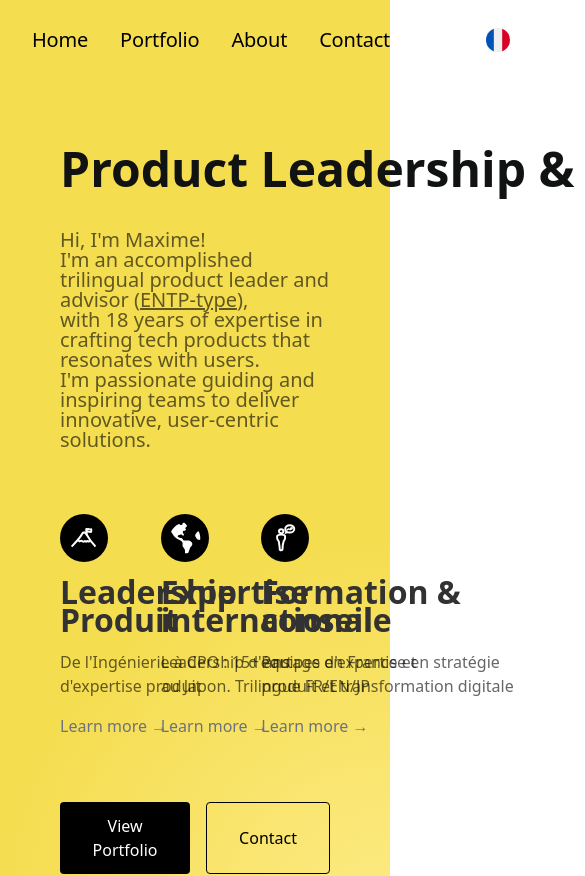
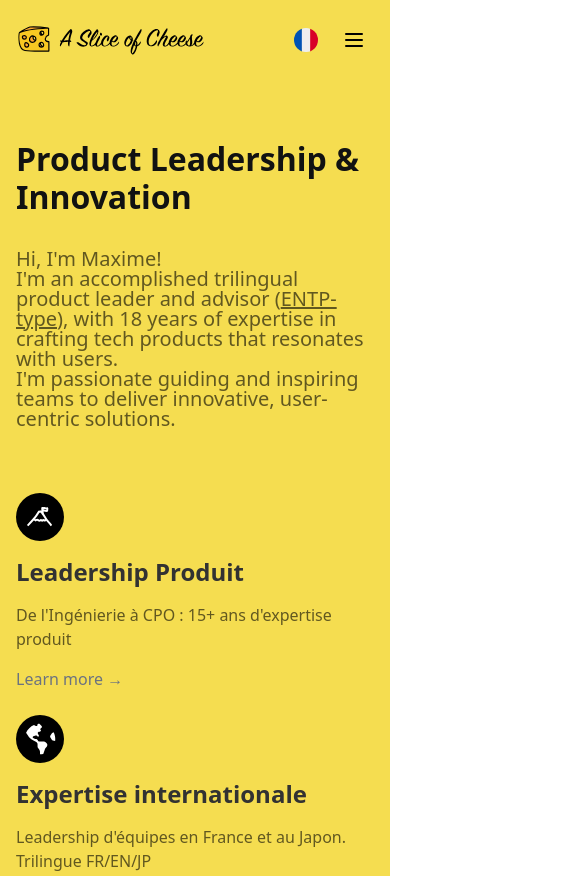
Before and after one commit to Refervesco/portfolio2, a React (Vite) app: page / in a window 390 px wide. Shown: the top 876 px of the page, 585 px wide, since content can reach past the window. Built offline with nearby package versions, Linux system fonts and the light colour scheme; the HTML template or start-up script is replaced by a standard one.

Commit message:
Corrected responsiveness issues for mobile version

```diff
--- a/src/components/portfolio/Hero.jsx
+++ b/src/components/portfolio/Hero.jsx
@@ -1,10 +1,8 @@
-// src/components/portfolio/Hero.jsx
 import React from 'react';
 import leadership from '../../assets/leadership-1.svg';
 import expertise from '../../assets/expertise-internationale.svg';
 import advisory from '../../assets/advisory-3.svg';
 
-// src/components/portfolio/Hero.jsx
 const Hero = () => {
     return (
       <div className="w-full min-h-[756px] bg-[#F5DD50] relative">
@@ -18,14 +16,10 @@ const Hero = () => {
           }}
         />
 
-        <div className="relative z-10 max-w-[1440px] mx-auto px-[60px] py-[60px] flex flex-col min-h-[756px]">
-          {/* Title */}
+        <div className="relative z-10 max-w-[1440px] mx-auto px-4 md:px-[60px] py-[60px] flex flex-col min-h-[756px]">
+          {/* Title - Made responsive */}
           <h1
-            className="font-roboto text-[48px] font-bold leading-[120%] text-[#111212] text-left mb-8"
-            style={{
-              width: '850px',
-              flexShrink: 0,
-            }}
+            className="font-roboto text-[32px] md:text-[48px] font-bold leading-[120%] text-[#111212] text-left mb-8 max-w-full md:max-w-[850px]"
           >
             Product Leadership & Innovation
           </h1>
@@ -37,90 +31,68 @@ const Hero = () => {
           >
             <p>Hi, I'm Maxime!</p>
             <p>
-              I'm an accomplished trilingual product leader and advisor (<a href="#" className="underline">ENTP-type</a>), <br></br>with 18 years of expertise in crafting tech products that resonates with users.
+              I'm an accomplished trilingual product leader and advisor (<a href="#" className="underline">ENTP-type</a>), <br className="hidden md:block" />with 18 years of expertise in crafting tech products that resonates with users.
             </p>
             <p>
               I'm passionate guiding and inspiring teams to deliver innovative, user-centric solutions.
             </p>
           </div>
 
-        {/* Three sections with specific width for each column */}
-            <div className="grid grid-cols-3 gap-[32px] mb-16">
-                {/* Each section is exactly 262px wide */}
-                <div className="w-[262px]">
+          {/* Three sections - Made responsive */}
+          <div className="grid grid-cols-1 md:grid-cols-3 gap-6 md:gap-[32px] mb-16">
+            {/* Each section - Width adjusts for mobile */}
+            <div className="w-full md:w-[262px]">
                 <div className="bg-black rounded-full w-12 h-12 flex items-center justify-center mb-4">
                   <img src={leadership} alt="" className="w-10 h-10" />
                 </div>
                 <h2
-                    className="font-roboto text-[32px] font-bold text-[#323232] mb-4"
-                    style={{
-                        width: '262px',
-                        height: '56px',
-                        lineHeight: '28px',
-                        fontFeatureSettings: '"liga" off, "clig" off'
-                    }}
+                  className="font-roboto text-[24px] md:text-[32px] font-bold text-[#323232] mb-4 leading-tight"
                 >
                   Leadership Produit
                 </h2>
-                    <p className="mb-4 font-roboto text-[16px] text-black" style={{ opacity: 0.6 }}>De l'Ingénierie à CPO : 15+ ans d'expertise produit</p>
+                <p className="mb-4 font-roboto text-[16px] text-black" style={{ opacity: 0.6 }}>
+                  De l'Ingénierie à CPO : 15+ ans d'expertise produit
+                </p>
                 <a href="#" className="text-gray-500">Learn more →</a>
             </div>
 
             {/* Expertise */}
-                <div className="w-[262px]">
+            <div className="w-full md:w-[262px]">
                 <div className="bg-black rounded-full w-12 h-12 flex items-center justify-center mb-4">
                   <img src={expertise} alt="" className="w-10 h-10" />
                 </div>
                 <h2
-                    className="font-roboto text-[32px] font-bold text-[#323232] mb-4"
-                    style={{
-                        width: '262px',
-                        height: '56px',
-                        display: 'flex',
-                        flexDirection: 'column',
-                        justifyContent: 'center',
-                        flexShrink: 0,
-                        alignSelf: 'stretch',
-                        lineHeight: '28px',
-                        fontFeatureSettings: '"liga" off, "clig" off'
-                    }}
+                  className="font-roboto text-[24px] md:text-[32px] font-bold text-[#323232] mb-4 leading-tight"
                 >
                   Expertise internationale
                 </h2>
-                    <p className="mb-4 font-roboto text-[16px] text-black" style={{ opacity: 0.6 }}>Leadership d'équipes en France et au Japon. Trilingue FR/EN/JP</p>
+                <p className="mb-4 font-roboto text-[16px] text-black" style={{ opacity: 0.6 }}>
+                  Leadership d'équipes en France et au Japon. Trilingue FR/EN/JP
+                </p>
                 <a href="#" className="text-gray-500">Learn more →</a>
             </div>
 
             {/* Formation */}
-                <div className="w-[262px]">
+            <div className="w-full md:w-[262px]">
                 <div className="bg-black rounded-full w-12 h-12 flex items-center justify-center mb-4">
                   <img src={advisory} alt="" className="w-10 h-10" />
                 </div>
                 <h2
-                    className="font-roboto text-[32px] font-bold text-[#323232] mb-4"
-                    style={{
-                        width: '262px',
-                        height: '56px',
-                        display: 'flex',
-                        flexDirection: 'column',
-                        justifyContent: 'center',
-                        flexShrink: 0,
-                        alignSelf: 'stretch',
-                        lineHeight: '28px',
-                        fontFeatureSettings: '"liga" off, "clig" off'
-                    }}
+                  className="font-roboto text-[24px] md:text-[32px] font-bold text-[#323232] mb-4 leading-tight"
                 >
                   Formation & conseil
                 </h2>
-                    <p className="mb-4 font-roboto text-[16px] text-black" style={{ opacity: 0.6 }}>Partage d'expertise en stratégie produit et transformation digitale</p>
+                <p className="mb-4 font-roboto text-[16px] text-black" style={{ opacity: 0.6 }}>
+                  Partage d'expertise en stratégie produit et transformation digitale
+                </p>
                 <a href="#" className="text-gray-500">Learn more →</a>
             </div>
           </div>
 
-            {/* Buttons */}
-            <div className="flex gap-4">
-                <button className="px-8 py-3 bg-black text-white rounded">View Portfolio</button>
-                <button className="px-8 py-3 border border-black rounded">Contact</button>
+          {/* Buttons - Made responsive */}
+          <div className="flex flex-col sm:flex-row gap-4">
+              <button className="w-full sm:w-auto px-8 py-3 bg-black text-white rounded">View Portfolio</button>
+              <button className="w-full sm:w-auto px-8 py-3 border border-black rounded">Contact</button>
           </div>
         </div>
       </div>
--- a/src/components/portfolio/TopMenu.jsx
+++ b/src/components/portfolio/TopMenu.jsx
@@ -1,4 +1,5 @@
 import React, { useState, useEffect, useRef } from 'react';
+import { Menu, X } from 'lucide-react';
 import logo from '../../assets/logo.svg';
 import frflag from '../../assets/fr-round.svg';
 import enflag from '../../assets/en-round.svg';
@@ -6,13 +7,18 @@ import jaflag from '../../assets/ja-round.svg';
 
 const TopMenu = () => {
   const [isLanguageOpen, setIsLanguageOpen] = useState(false);
+  const [isMobileMenuOpen, setIsMobileMenuOpen] = useState(false);
   const languageMenuRef = useRef(null);
+  const mobileMenuRef = useRef(null);
 
-  // Handle click outside
+  // Handle click outside for language menu
   useEffect(() => {
     const handleClickOutside = (event) => {
       if (languageMenuRef.current && !languageMenuRef.current.contains(event.target)) {
         setIsLanguageOpen(false);
+      }
+      if (mobileMenuRef.current && !mobileMenuRef.current.contains(event.target)) {
+        setIsMobileMenuOpen(false);
       }
     };
 
@@ -22,9 +28,16 @@ const TopMenu = () => {
     };
   }, []);
 
+  const menuItems = [
+    { text: 'Home', href: '#' },
+    { text: 'Portfolio', href: '#' },
+    { text: 'About', href: '#' },
+    { text: 'Contact', href: '#' }
+  ];
+
   return (
-    <header className="h-20 w-full">
-      <div className="w-full mx-auto px-8 h-full">
+    <header className="h-20 w-full relative">
+      <div className="w-full mx-auto px-4 md:px-8 h-full">
         <div className="flex justify-between items-center h-full">
           {/* Logo section */}
           <div className="flex items-center">
@@ -35,66 +48,89 @@ const TopMenu = () => {
             />
           </div>
 
-          {/* Navigation and Flag section */}
-          <div className="flex items-center">
+          {/* Desktop Navigation and Flag section */}
+          <div className="hidden md:flex items-center">
             <nav className="flex gap-8 mr-8">
-              <a href="#" className="font-roboto text-[20px] leading-[150%] tracking-[-0.2px] text-black relative group inline-block text-center">
-                <span className="block font-normal group-hover:opacity-0 transition-opacity">Home</span>
-                <span className="block font-medium absolute top-0 left-1/2 -translate-x-1/2 opacity-0 group-hover:opacity-100 transition-opacity whitespace-nowrap">Home</span>
-              </a>
-              <a href="#" className="font-roboto text-[20px] leading-[150%] tracking-[-0.2px] text-black relative group inline-block text-center">
-                <span className="block font-normal group-hover:opacity-0 transition-opacity">Portfolio</span>
-                <span className="block font-medium absolute top-0 left-1/2 -translate-x-1/2 opacity-0 group-hover:opacity-100 transition-opacity whitespace-nowrap">Portfolio</span>
-              </a>
-              <a href="#" className="font-roboto text-[20px] leading-[150%] tracking-[-0.2px] text-black relative group inline-block text-center">
-                <span className="block font-normal group-hover:opacity-0 transition-opacity">About</span>
-                <span className="block font-medium absolute top-0 left-1/2 -translate-x-1/2 opacity-0 group-hover:opacity-100 transition-opacity whitespace-nowrap">About</span>
-              </a>
-              <a href="#" className="font-roboto text-[20px] leading-[150%] tracking-[-0.2px] text-black relative group inline-block text-center">
-                <span className="block font-normal group-hover:opacity-0 transition-opacity">Contact</span>
-                <span className="block font-medium absolute top-0 left-1/2 -translate-x-1/2 opacity-0 group-hover:opacity-100 transition-opacity whitespace-nowrap">Contact</span>
-              </a>
+              {menuItems.map((item) => (
+                <a
+                  key={item.text}
+                  href={item.href}
+                  className="font-roboto text-[20px] leading-[150%] tracking-[-0.2px] text-black relative group inline-block text-center"
+                >
+                  <span className="block font-normal group-hover:opacity-0 transition-opacity">{item.text}</span>
+                  <span className="block font-medium absolute top-0 left-1/2 -translate-x-1/2 opacity-0 group-hover:opacity-100 transition-opacity whitespace-nowrap">{item.text}</span>
+                </a>
+              ))}
             </nav>
 
             <div className="w-px h-5 bg-black/20 mx-8"></div>
 
             {/* Language Switcher */}
             <div className="flex items-center" ref={languageMenuRef}>
-              {/* Additional flags with smooth transition */}
               <div
                 className="flex gap-2 transition-all duration-300 ease-in-out overflow-hidden"
                 style={{
-                  width: isLanguageOpen ? '64px' : '0', // Adjust width based on your flags + gap
+                  width: isLanguageOpen ? '64px' : '0',
                   opacity: isLanguageOpen ? '1' : '0',
                 }}
               >
                 <button className="flex-shrink-0">
-                  <img
-                    src={jaflag}
-                    alt="Switch to Japanese"
-                    className="w-6 h-6"
-                  />
+                  <img src={jaflag} alt="Switch to Japanese" className="w-6 h-6" />
                 </button>
                 <button className="flex-shrink-0">
-                  <img
-                    src={enflag}
-                    alt="Switch to English"
-                    className="w-6 h-6"
-                  />
+                  <img src={enflag} alt="Switch to English" className="w-6 h-6" />
                 </button>
               </div>
-              {/* French flag button */}
-              <button
-                onClick={() => setIsLanguageOpen(!isLanguageOpen)}
-                className="flex-shrink-0"
-              >
-                <img
-                  src={frflag}
-                  alt="Current Language"
-                  className="w-6 h-6"
-                />
+              <button onClick={() => setIsLanguageOpen(!isLanguageOpen)} className="flex-shrink-0">
+                <img src={frflag} alt="Current Language" className="w-6 h-6" />
               </button>
             </div>
+          </div>
+
+          {/* Mobile Menu Button */}
+          <div className="md:hidden flex items-center gap-4" ref={mobileMenuRef}>
+            {/* Language Switcher for Mobile */}
+            <div className="flex items-center">
+              <button onClick={() => setIsLanguageOpen(!isLanguageOpen)} className="flex-shrink-0">
+                <img src={frflag} alt="Current Language" className="w-6 h-6" />
+              </button>
+            </div>
+
+            <button
+              onClick={() => setIsMobileMenuOpen(!isMobileMenuOpen)}
+              className="p-2"
+            >
+              {isMobileMenuOpen ? <X size={24} /> : <Menu size={24} />}
+            </button>
+
+            {/* Mobile Menu Dropdown */}
+            {isMobileMenuOpen && (
+              <div className="absolute top-full right-0 w-full md:w-64 bg-[#F5DD50] shadow-lg py-4 z-50">
+                <nav className="flex flex-col">
+                  {menuItems.map((item) => (
+                    <a
+                      key={item.text}
+                      href={item.href}
+                      className="px-8 py-3 text-black hover:bg-black/5 font-roboto text-[20px]"
+                      onClick={() => setIsMobileMenuOpen(false)}
+                    >
+                      {item.text}
+                    </a>
+                  ))}
+                </nav>
+                {/* Mobile Language Options */}
+                {isLanguageOpen && (
+                  <div className="px-8 py-4 border-t border-black/10 mt-2 flex gap-4">
+                    <button className="flex-shrink-0">
+                      <img src={jaflag} alt="Switch to Japanese" className="w-6 h-6" />
+                    </button>
+                    <button className="flex-shrink-0">
+                      <img src={enflag} alt="Switch to English" className="w-6 h-6" />
+                    </button>
+                  </div>
+                )}
+              </div>
+            )}
           </div>
         </div>
       </div>
```
Lines whose indentation alone changed are shown as unchanged.
